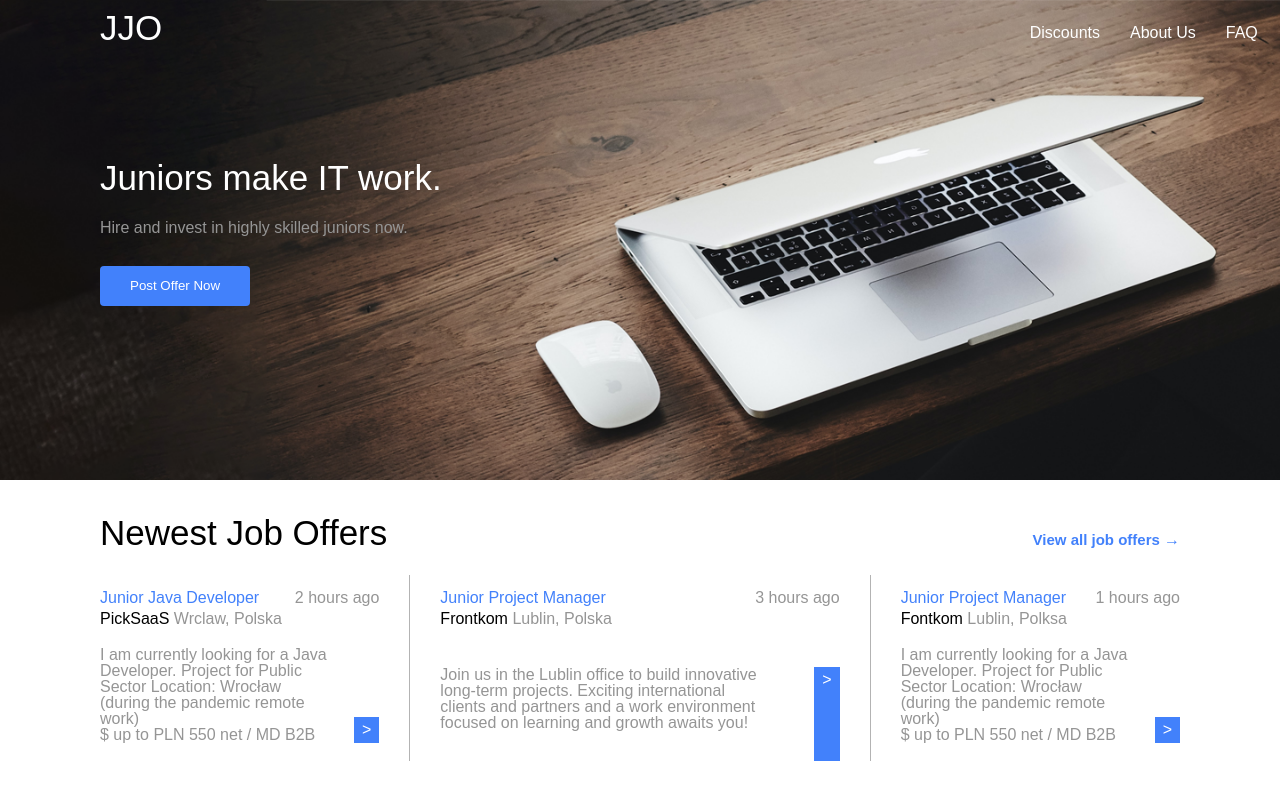
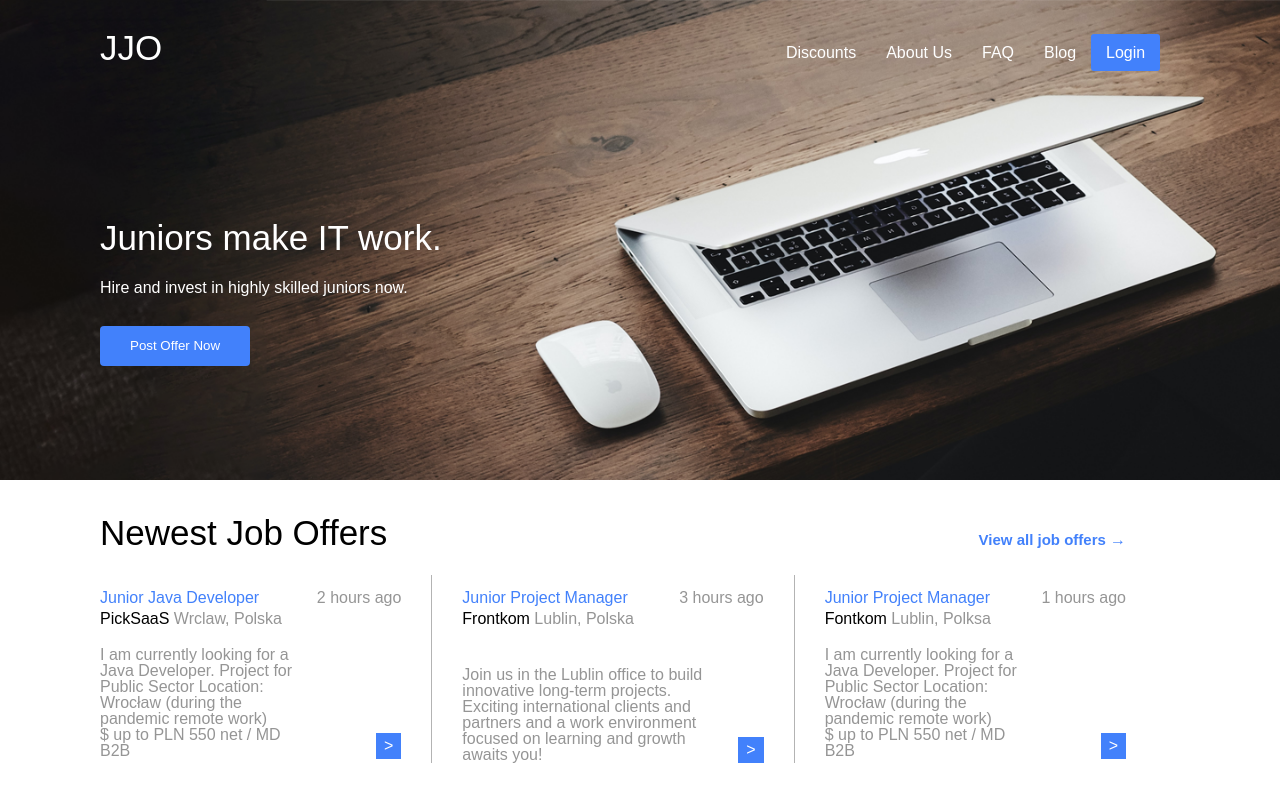
Before and after one commit to Douaa19/Cours, a PHP site: page / in a window 1280 px wide; the page is wider, and only the part inside the window is pictured. Run offline with PHP 8.4, Linux system fonts and the light colour scheme.

Commit message:
Header and part1 of suction

```diff
--- a/JJO Project/Assets/index.html
+++ b/JJO Project/Assets/index.html
@@ -39,7 +39,7 @@
         </div>
     </header>
     <section>
-
+        <div class="tw1">
             <div class="bar">
                 <h1 class="hs">Newest Job Offers</h1>
                 <div class="view">
@@ -92,7 +92,7 @@
                         </div>
                         <div class="pf">
                             <div class="pf1">
-                                <p class="p1">Join us in the Lublin office to build innovative long-term projects. Exciting international clients and partners and a work environment focused on learning and growth awaits you!
+                                <p class="p2">Join us in the Lublin office to build innovative long-term projects. Exciting international clients and partners and a work environment focused on learning and growth awaits you!
                                 </p>
                                 <div class="f">
                                     <p>></p>
@@ -126,6 +126,7 @@
                     </div>
                 </div>
             </div>
+        </div>
     </section>
 </body>
 </html>
--- a/JJO Project/Assets/style.css
+++ b/JJO Project/Assets/style.css
@@ -1,5 +1,9 @@
 .tw{
-    width: 1519px;
+    width: 84%;
+    padding: 30px 100px;
+}
+.tw1{
+    padding-right: 5%;
 }
 header{
     height: 60vh;
@@ -15,9 +19,6 @@
     padding: 15px;
     list-style: none;
     display: flex;
-}
-.li{
-
 }
 .di{
     text-decoration: none;
@@ -47,16 +48,14 @@
     border-radius: 3px;
 }
 .ln{
-    padding: 10px 100px;
     display: flex;
     justify-content: space-between;
+    padding-bottom: 130px;
 
 }
 .desc{
     color: white;
-    padding: 80px 0 100px 100px;
-
-width: 50%;
+    width: 50%;
 }
 h1{
     font-size: 35px;
@@ -112,6 +111,7 @@
 .jp{
     color:black;
     margin: 0 30px 0 0;
+    width: 33%;
 
 }
 .container{
@@ -148,28 +148,30 @@
 .pf{
     padding: 20px 0 0;
     display: flex;
-    justify-content: space-between;
     align-items: flex-end;
 }
 .pf1{
     padding: 20px 0 0;
     display: flex;
-    justify-content: space-between;
+    align-items: flex-end;
 }
-.p1{
-    padding: 0 30px 0 0;
+.p2{
     color: #959595;
+    padding: 0 10px 0 0;
 }
 .p{
     background-color: rgb(255, 255, 255);
     color: #959595;
+    padding: 0 47px 0 0;
 }
 .jp1{
     border-left: 1px solid #B3B3B3;
     padding: 0 30px;
+    width: 33%;
 
 }
 .jp2{
     border-left: 1px solid #B3B3B3;
     padding: 0 0 0 30px;
+    width: 33%;
 }
```
